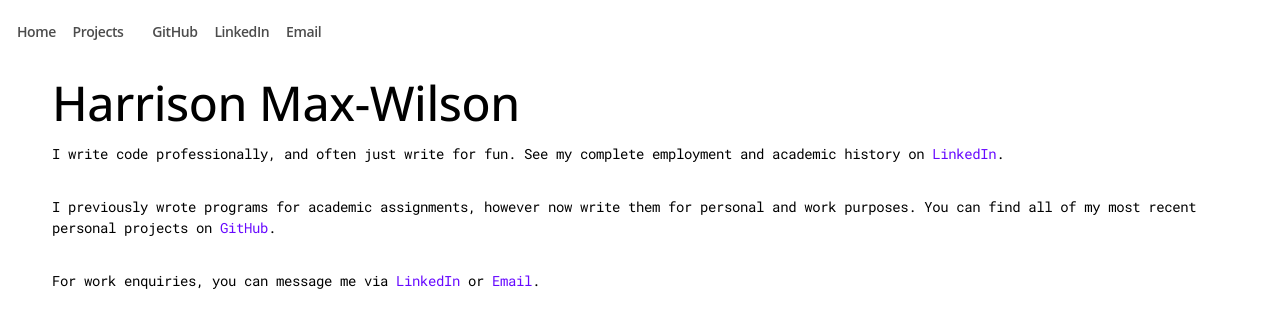
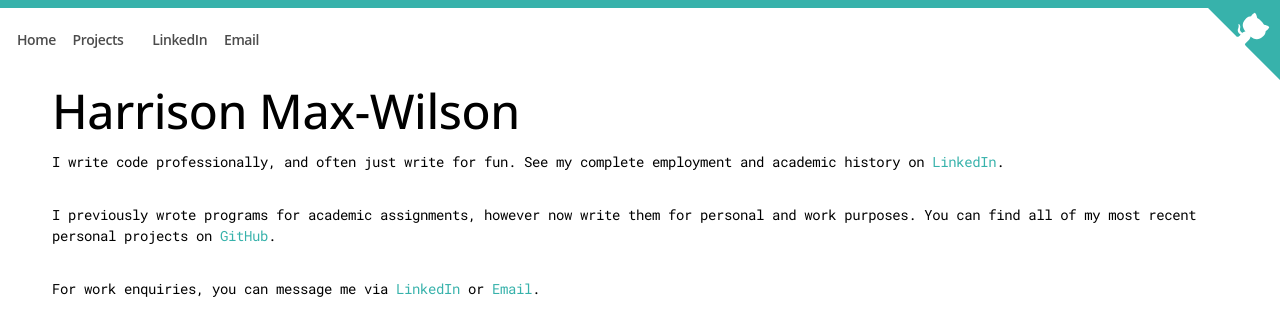
Before and after one commit to HMaxWilson/Portfolio, a Vue app: page / in a window 1280 px wide. Shown: the top 336 px of the page. Built offline with nearby package versions, Linux system fonts and the light colour scheme.

Commit message:
added github in top corner

```diff
--- a/src/App.vue
+++ b/src/App.vue
@@ -4,11 +4,18 @@
 </script>
 
 <template>
-  <TheTopNav />
+  <div class="border-t-8 border-[#37B2AB]">
+    <TheTopNav />
 
-  <RouterView />
+    <RouterView />
+
+    <a href="https://github.com/hmaxwilson" class="github-corner" aria-label="View source on Github">
+      <svg width="80" height="80" viewBox="0 0 250 250" style="fill:#37B2AB; color:#fff; position: absolute; top: 0; border: 0; right: 0;" aria-hidden="true"><path d="M0,0 L115,115 L130,115 L142,142 L250,250 L250,0 Z"></path><path d="M128.3,109.0 C113.8,99.7 119.0,89.6 119.0,89.6 C122.0,82.7 120.5,78.6 120.5,78.6 C119.2,72.0 123.4,76.3 123.4,76.3 C127.3,80.9 125.5,87.3 125.5,87.3 C122.9,97.6 130.6,101.9 134.4,103.2" fill="currentColor" style="transform-origin: 130px 106px;" class="octo-arm"></path><path d="M115.0,115.0 C114.9,115.1 118.7,116.5 119.8,115.4 L133.7,101.6 C136.9,99.2 139.9,98.4 142.2,98.6 C133.8,88.0 127.5,74.4 143.8,58.0 C148.5,53.4 154.0,51.2 159.7,51.0 C160.3,49.4 163.2,43.6 171.4,40.1 C171.4,40.1 176.1,42.5 178.8,56.2 C183.1,58.6 187.2,61.8 190.9,65.4 C194.5,69.0 197.7,73.2 200.1,77.6 C213.8,80.2 216.3,84.9 216.3,84.9 C212.7,93.1 206.9,96.0 205.4,96.6 C205.1,102.4 203.0,107.8 198.3,112.5 C181.9,128.9 168.3,122.5 157.7,114.1 C157.9,116.9 156.7,120.9 152.7,124.9 L141.0,136.5 C139.8,137.7 141.6,141.9 141.8,141.8 Z" fill="currentColor" class="octo-body"></path>
+      </svg>
+    </a>
+  </div>
 </template>
 
 <style scoped>
-
+.github-corner:hover .octo-arm{animation:octocat-wave 560ms ease-in-out}@keyframes octocat-wave{0%,100%{transform:rotate(0)}20%,60%{transform:rotate(-25deg)}40%,80%{transform:rotate(10deg)}}@media (max-width:500px){.github-corner:hover .octo-arm{animation:none}.github-corner .octo-arm{animation:octocat-wave 560ms ease-in-out}}
 </style>
--- a/src/assets/base.css
+++ b/src/assets/base.css
@@ -7,8 +7,8 @@
   --font-size: 14px;
 
   --font-nav-color: rgb(0, 0, 0, 0.7);
-  --font-link-color: rgb(103, 9, 255);
-  --font-button-text-color: white;
+  --font-link-color: #37B2AB;
+  --font-button-text-color: #ffffff;
   --font-color-light: #e9e9e9;
 
   --weight-bold: 700;
--- a/src/components/layouts/TheTopNav.vue
+++ b/src/components/layouts/TheTopNav.vue
@@ -10,7 +10,6 @@
         <RouterLink to="/projects" class="nav__item hover:text-black">Projects</RouterLink>
       </div>
       <div class="nav__list">
-      <Link href="https://github.com/HMaxWilson" target="_blank" class="nav__item">GitHub</Link>
         <Link href="https://www.linkedin.com/in/HMaxWilson" target="_blank" class="nav__item">LinkedIn</Link>
         <Link href="mailto:Web.HMW@hotmail.com" class="nav__item">Email</Link>
       </div>
```
Lines whose indentation alone changed are shown as unchanged.
